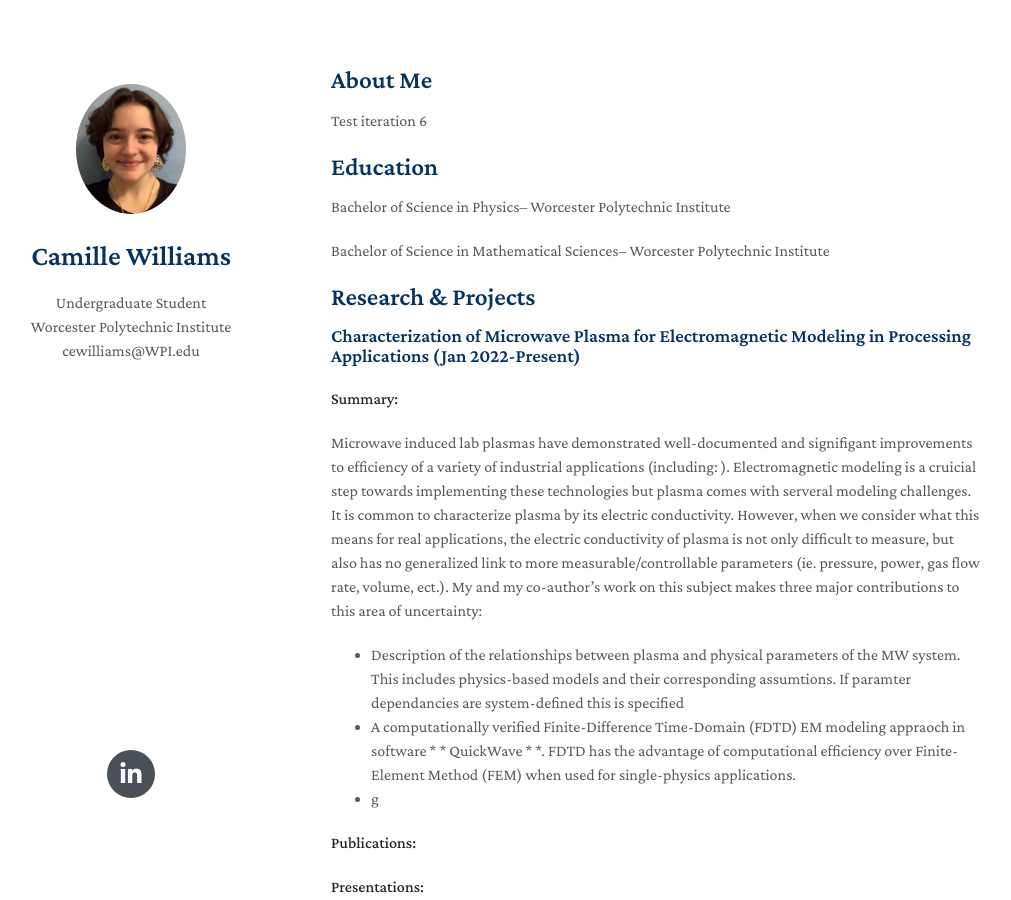
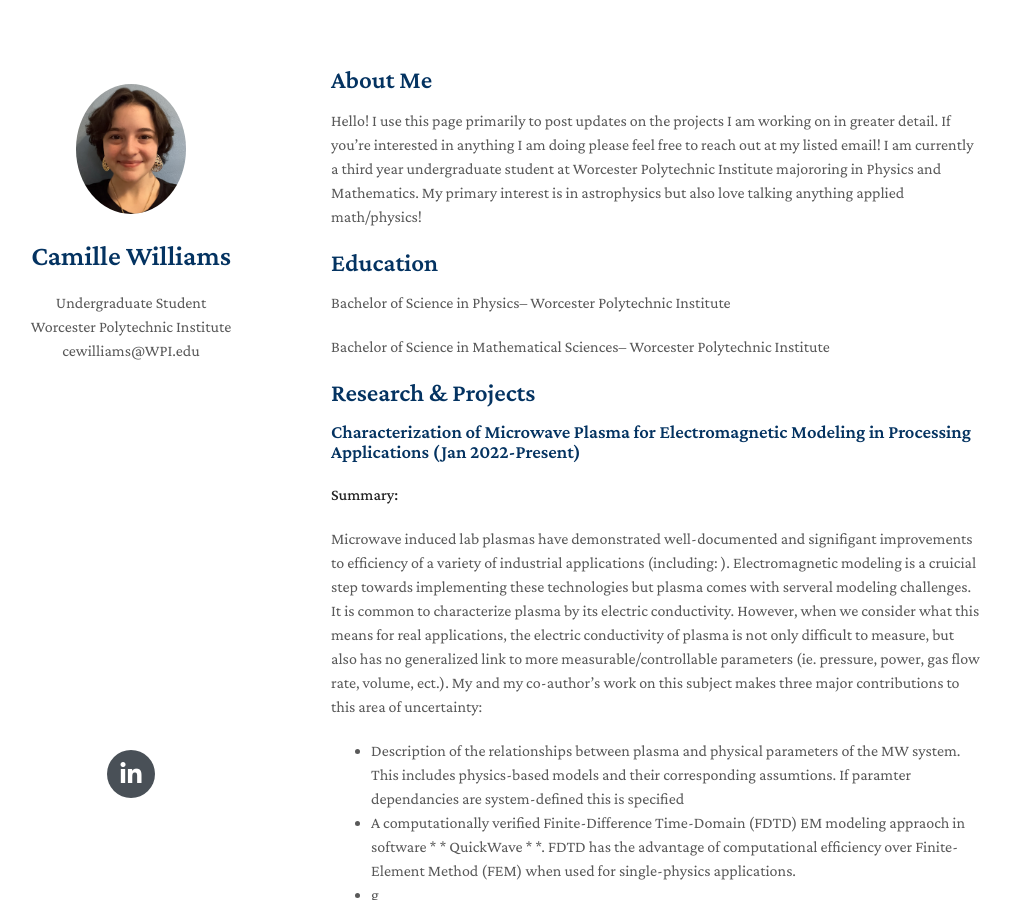
Before and after one commit to CamilleW8831/CamilleW8831.github.io, a Jekyll site: the page built from index.md, in a window 1280 px wide and 900 px high. Shown: the whole window, without its empty margins (139-1150 px from the left). Built offline with Jekyll 4.4.1, drawn with Linux system fonts in a browser that asks for light colours; nearby versions of some CDN libraries; a style sheet for code colours, icons or effects is not loaded; our own code applies the rules of GitHub Pages for plain Markdown files.

Commit message:
Update index.md

```diff
--- a/index.md
+++ b/index.md
@@ -3,7 +3,7 @@ layout: homepage
 ---
 
 ## About Me
-Test iteration 6
+Hello! I use this page primarily to post updates on the projects I am working on in greater detail. If you're interested in anything I am doing please feel free to reach out at my listed email! I am currently a third year undergraduate student at Worcester Polytechnic Institute majororing in Physics and Mathematics. My primary interest is in astrophysics but also love talking anything applied math/physics!
 
 
 ## Education
```
